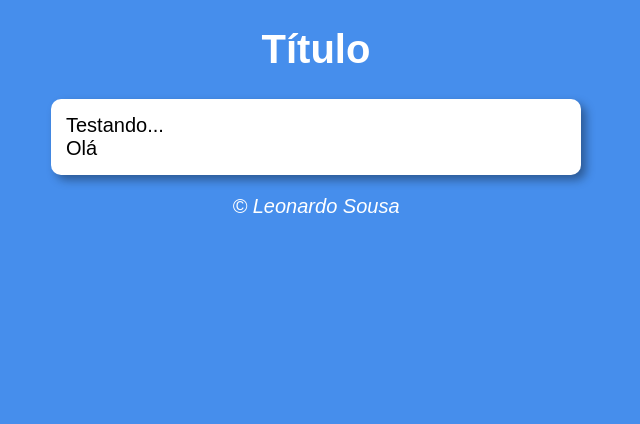
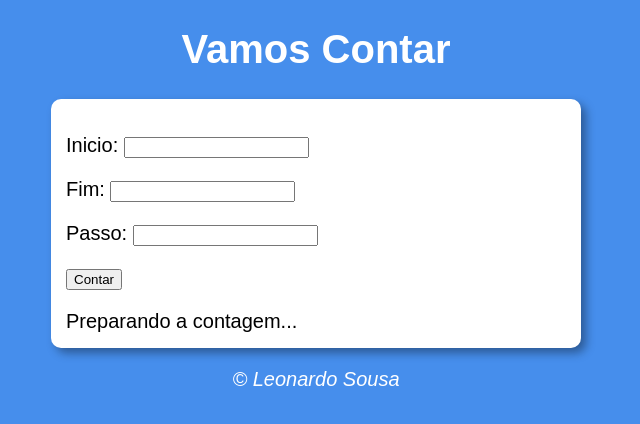
Before and after one commit to Leozera2k/javascript, a plain HTML site: page curso-em-video/aula14ex/modelo.html in a window 1280 px wide. Shown: the whole page, without its empty margins (324-964 px from the left). Drawn offline with Linux system fonts and the light colour scheme.

Commit message:
function criada

```diff
--- a/curso-em-video/aula14ex/modelo.html
+++ b/curso-em-video/aula14ex/modelo.html
@@ -3,19 +3,22 @@
 <head>
     <meta charset="UTF-8">
     <meta name="viewport" content="width=device-width, initial-scale=1.0">
-    <title>Modelo de Exercício</title>
+    <title>Super Contador</title>
     <link rel="stylesheet" href="estilo.css">
 </head>
 <body>
     <header>
-        <h1>Título</h1>
+        <h1>Vamos Contar</h1>
     </header>
     <section>
-        <div>
-            Testando...
+        <div id="dados">
+            <p>Inicio: <input type="number" name=inicio" id="txti"></p>
+            <p>Fim: <input type="number" name="fim" id="txtf"></p>
+            <p>Passo: <input type="number" name="passo" id="txtp"></p>
+            <p><input type="button" value="Contar" onclick="contar()"></p>
         </div>
-        <div>
-            Olá
+        <div id="res">
+            Preparando a contagem...
         </div>
     </section>
     <footer>
--- a/curso-em-video/aula14ex/script.js
+++ b/curso-em-video/aula14ex/script.js
@@ -1 +1,3 @@
-alert('Olá')
+function contar(){
+
+}
```
